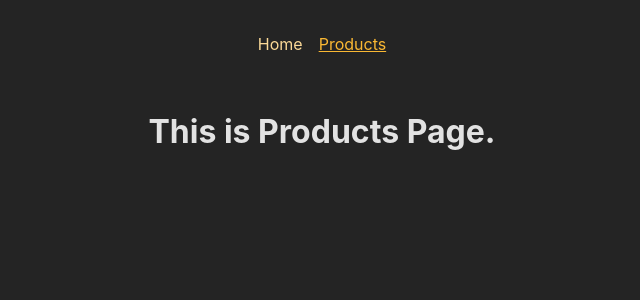
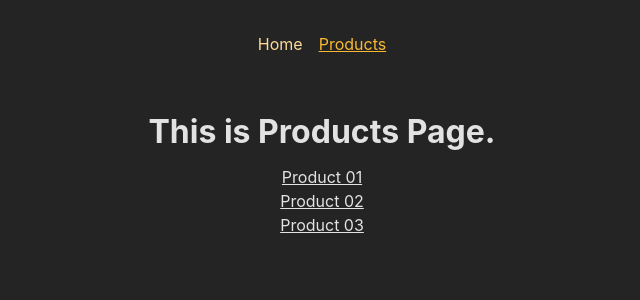
Before and after one commit to cdspaceNoob/React-Router, a React (Create React App) app: page /products in a window 1280 px wide. Shown: the top 300 px of the page, without its empty margins (318-958 px from the left). Built offline with nearby package versions, Linux system fonts and the light colour scheme.

Commit message:
use map then generate list of Links

```diff
--- a/src/pages/ProductDetail.js
+++ b/src/pages/ProductDetail.js
@@ -7,7 +7,7 @@ const ProductDetailPage = () => {
   return (
     <Fragment>
       <h1>Product Details</h1>
-      <h2>This Product Id: {params.productID}</h2>
+      <h2>This Product ID: {params.productID}</h2>
     </Fragment>
   );
 };
--- a/src/pages/Products.js
+++ b/src/pages/Products.js
@@ -1,9 +1,23 @@
 import { Fragment } from "react";
+import { Link } from "react-router-dom";
+
+const DUMMY_PRODUCT = [
+  { id: "p1", title: "Product 01" },
+  { id: "p2", title: "Product 02" },
+  { id: "p3", title: "Product 03" },
+];
 
 const Products = () => {
   return (
     <Fragment>
       <h1>This is Products Page.</h1>
+      <ul>
+        {DUMMY_PRODUCT.map((item) => (
+          <li key={item.id}>
+            <Link to={`/products/${item.id}`}>{item.title}</Link>
+          </li>
+        ))}
+      </ul>
     </Fragment>
   );
 };
```
